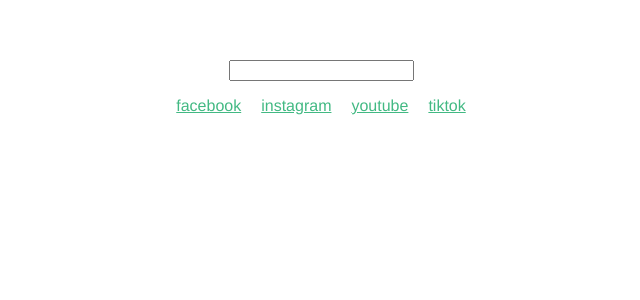
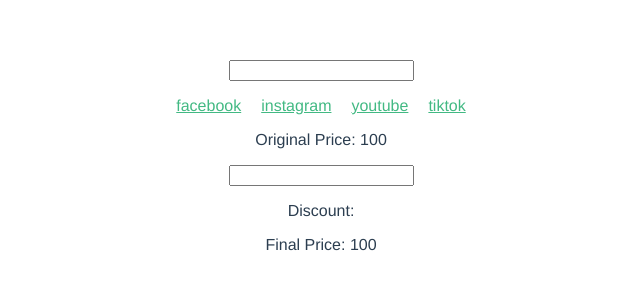
Before and after one commit to acvetochka/weather-app, a Vue app: page / in a window 1280 px wide. Shown: the top 300 px of the page, without its empty margins (319-959 px from the left). Built offline with nearby package versions, Linux system fonts and the light colour scheme.

Commit message:
add form

```diff
--- a/src/components/Cards.vue
+++ b/src/components/Cards.vue
@@ -7,13 +7,21 @@
             <a :href="contact.src" target="_blank" rel="noopener noreferrer nofollow">{{contact.name }}</a>
         </li>
     </ul>
+    <div>
+      <p>Original Price: {{ originalPrice }}</p>
+      <input type="number" v-model="discount">
+      <p>Discount: {{ discount}}</p>
+      <p>Final Price: {{ finalPrice }}</p>
+    </div>
 
 </div>
 </template>
 
 <script>
 import {
-    defineComponent
+    defineComponent,
+    ref,
+    computed
 } from "vue";
 
 export default defineComponent({
@@ -45,9 +53,17 @@
             }
         ]
         const name = "Alona"
+        const originalPrice = ref(100)
+        const discount = ref(null)
+
+        const finalPrice = computed(()=> {
+          return originalPrice.value - discount.value
+        })
         return {
             contacts,
-            name
+            name,
+            originalPrice,
+            discount,finalPrice
         }
     }
 })
```
